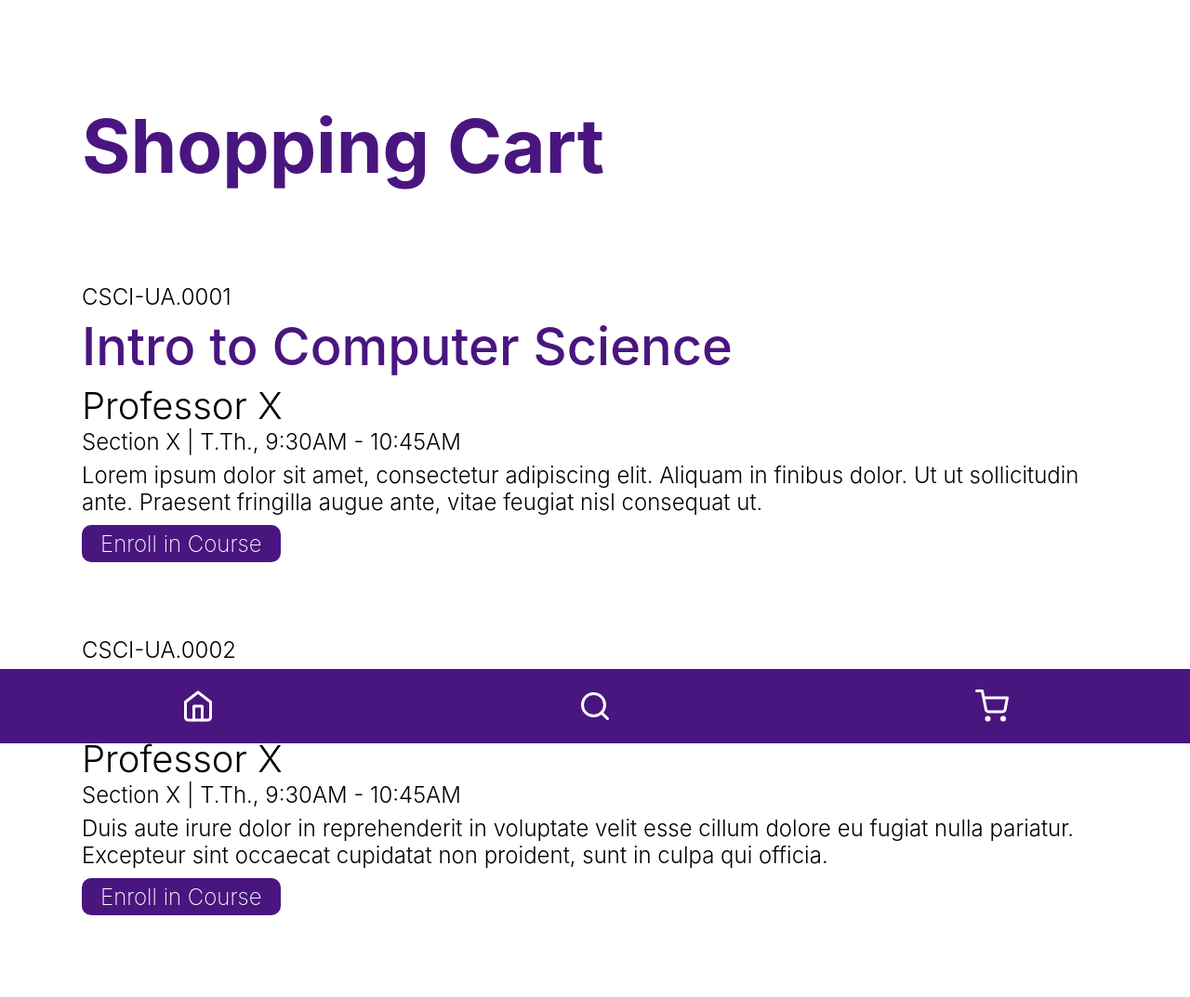
After one commit to software-students-fall2022/web-app-exercise-team-4-1, a Flask app: page /cart in a window 1280 px wide. The commit adds this page. Shown: the whole page at 93% size. Run offline with Flask 2, Linux system fonts and the light colour scheme.

Commit message:
Add shopping cart front end

```diff
--- a/flask-server/routes/views.py
+++ b/flask-server/routes/views.py
@@ -23,3 +23,11 @@ def course_search_view():
             {"_id": 7, "status": "open","code": "CSCI-UA.0002", "section": "X", "date": {"days": ["T", "Th"], "start_time": "9:30AM", "end_time": "10:45AM"}, "name": 'Software Engineering', 'professor': 'X', 'description': 'Duis aute irure dolor in reprehenderit in voluptate velit esse cillum dolore eu fugiat nulla pariatur. Excepteur sint occaecat cupidatat non proident, sunt in culpa qui officia.'}
         ]
     return render_template('course_search.html', docs=docs)
+
+@app_blueprint.route('/cart')
+def shopping_cart_view():
+    docs = [
+            {"_id": 1, "status": "cart", "code": "CSCI-UA.0001", "section": "X", "date": {"days": ["T", "Th"], "start_time": "9:30AM", "end_time": "10:45AM"}, "name": 'Intro to Computer Science', 'professor': 'X', 'description': 'Lorem ipsum dolor sit amet, consectetur adipiscing elit. Aliquam in finibus dolor. Ut ut sollicitudin ante. Praesent fringilla augue ante, vitae feugiat nisl consequat ut.'},
+            {"_id": 2, "waitlist_count": 12, "status": "cart","code": "CSCI-UA.0002", "section": "X", "date": {"days": ["T", "Th"], "start_time": "9:30AM", "end_time": "10:45AM"}, "name": 'Software Engineering', 'professor': 'X', 'description': 'Duis aute irure dolor in reprehenderit in voluptate velit esse cillum dolore eu fugiat nulla pariatur. Excepteur sint occaecat cupidatat non proident, sunt in culpa qui officia.'},
+        ]
+    return render_template('shopping_cart.html', docs=docs)
--- a/flask-server/static/css/style.css
+++ b/flask-server/static/css/style.css
@@ -113,6 +113,21 @@ h1 {
     font-size: 24px;
 }
 
+.dark-purple-btn {
+    background: #491680;
+    border-radius: 10px;
+    height: 40px;
+    padding-left: 20px;
+    padding-right: 20px;
+    color: white;
+    border: none;
+
+    font-family: 'Inter';
+    font-style: normal;
+    font-weight: 200;
+    font-size: 24px;
+}
+
 .waitlist-btn {
     background: #9F85BA;
     border-radius: 10px;
--- a/flask-server/templates/_course.html
+++ b/flask-server/templates/_course.html
@@ -27,6 +27,11 @@
         <div class="closed-btn">
             Closed
         </div>
+    {% elif course.status == "cart" %}
+        {#<!-- <form method="POST" action="{{ url_for('student.add_course', mongoid=course._id) }}"> -->#}
+        <form method="POST" action="https://www.google.com/">
+            <input type="submit" value="Enroll in Course" class="dark-purple-btn"/>
+        </form>
     {% endif %}
     </div>
 </course>
--- a/flask-server/templates/base.html
+++ b/flask-server/templates/base.html
@@ -14,10 +14,10 @@
         <a href="https://www.google.com/" class="footer-container">
           <img src="{{ url_for('static', filename='images/home.svg') }}" alt="home" class="footer-icon">
         </a>
-        <a href="https://www.google.com/" class="footer-container">
+        <a href="{{ url_for('app_blueprint.course_search_view') }}" class="footer-container">
           <img src="{{ url_for('static', filename='images/search.svg') }}" alt="search" class="footer-icon">
         </a>
-        <a href="https://www.google.com/" class="footer-container">
+        <a href="{{ url_for('app_blueprint.shopping_cart_view') }}" class="footer-container">
           <img src="{{ url_for('static', filename='images/shopping-cart.svg') }}" alt="shopping cart" class="footer-icon">
         </a>
       </footer>
--- /dev/null
+++ b/flask-server/templates/shopping_cart.html
@@ -0,0 +1,10 @@
+{% extends 'base.html' %} {% block container %}
+<div>
+    <h1>Shopping Cart</h1>
+    <div class="course-list">
+        {% for course in docs %}
+            {% include '_course.html' %}
+        {% endfor %}
+    </div>
+</div>
+{% endblock %}
```
